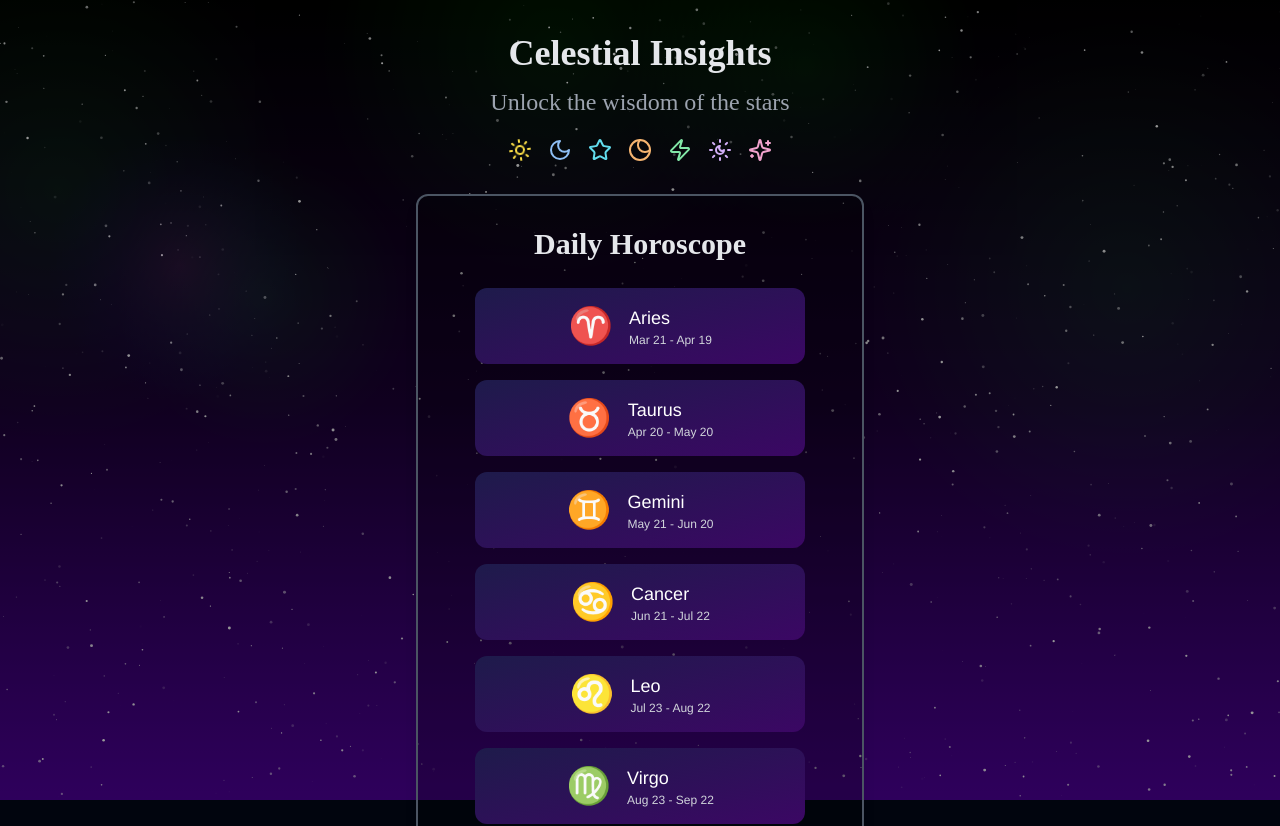
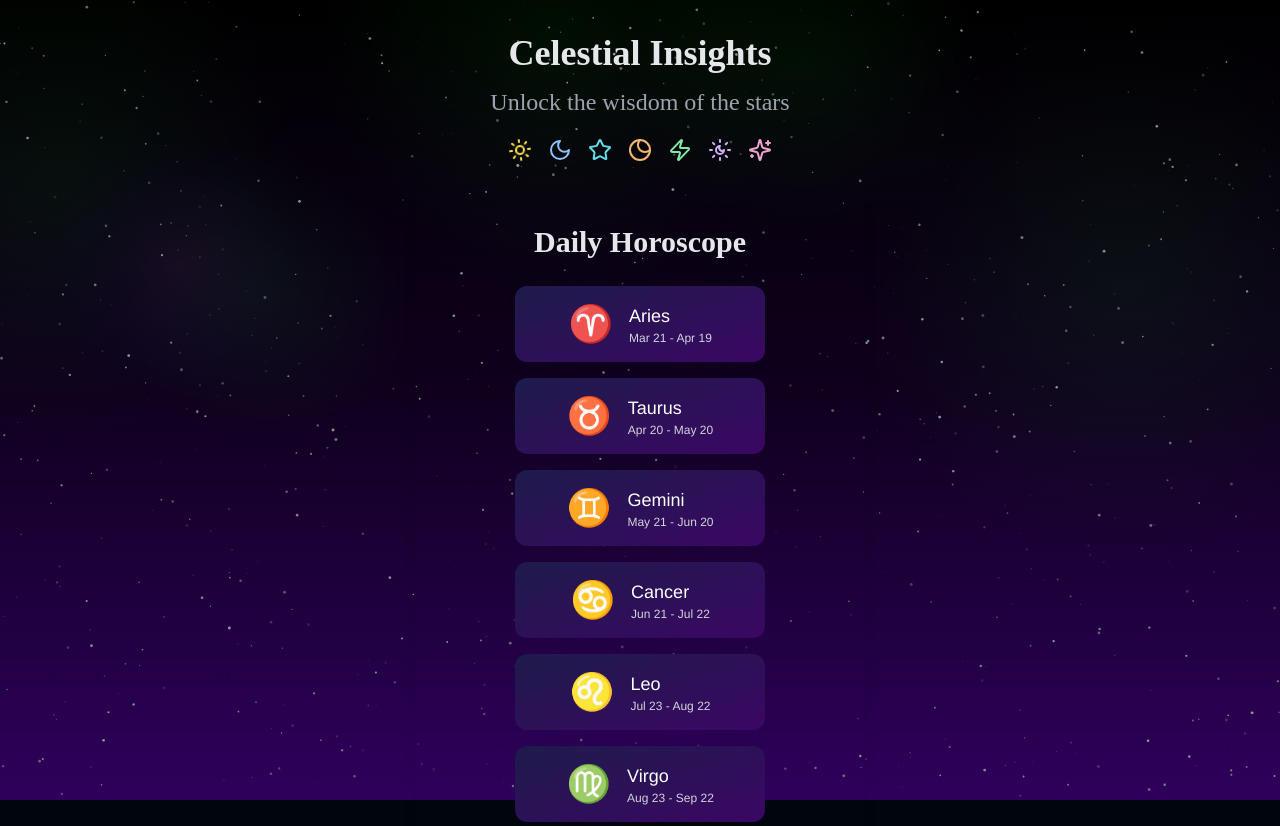
Before and after one commit to sanjamkhera/Secret-insights, a Next.js app: page / in a window 1280 px wide. Shown: the top 826 px of the page. Built offline with nearby package versions, Linux system fonts and the light colour scheme.

Commit message:
App works

```diff
--- a/src/components/DailyHoroscope.tsx
+++ b/src/components/DailyHoroscope.tsx
@@ -101,7 +101,7 @@ const DailyHoroscope: React.FC<DailyHoroscopeProps> = ({ onSignSelect }) => {
 
   return (
     <div className="relative w-full max-w-md mx-auto">
-      <Card className="bg-black bg-opacity-20 text-white shadow-lg font-sans overflow-hidden transition-all duration-300 ease-in-out transform border-2 rounded-xl border-gray-600">
+      <Card className="bg-transparent border-0 text-white shadow-lg font-sans overflow-hidden transition-all duration-300 ease-in-out transform">
         <CardHeader className="pb-2">
           <div className="text-center">
             <h1 className="text-3xl font-bold mb-3 font-cursive leading-relaxed text-gray-200">Daily Horoscope</h1>
@@ -113,7 +113,7 @@ const DailyHoroscope: React.FC<DailyHoroscopeProps> = ({ onSignSelect }) => {
             {zodiacSigns.map(({ sign, emoji, dateRange }) => (
               <Button
                 key={sign}
-                className="bg-gradient-to-br from-indigo-950 to-purple-950 border-blue-800 text-white rounded-xl transition-all duration-300 ease-in-out transform hover:scale-105 p-4 h-auto w-[80%]"
+                className="bg-gradient-to-br from-indigo-950 to-purple-950 border-blue-800 text-white rounded-xl transition-all duration-300 ease-in-out transform hover:scale-105 p-4 h-auto w-[60%]"
                 onClick={() => getHoroscope(sign)}
               >
                 <div className="flex items-center justify-center w-full">
```
